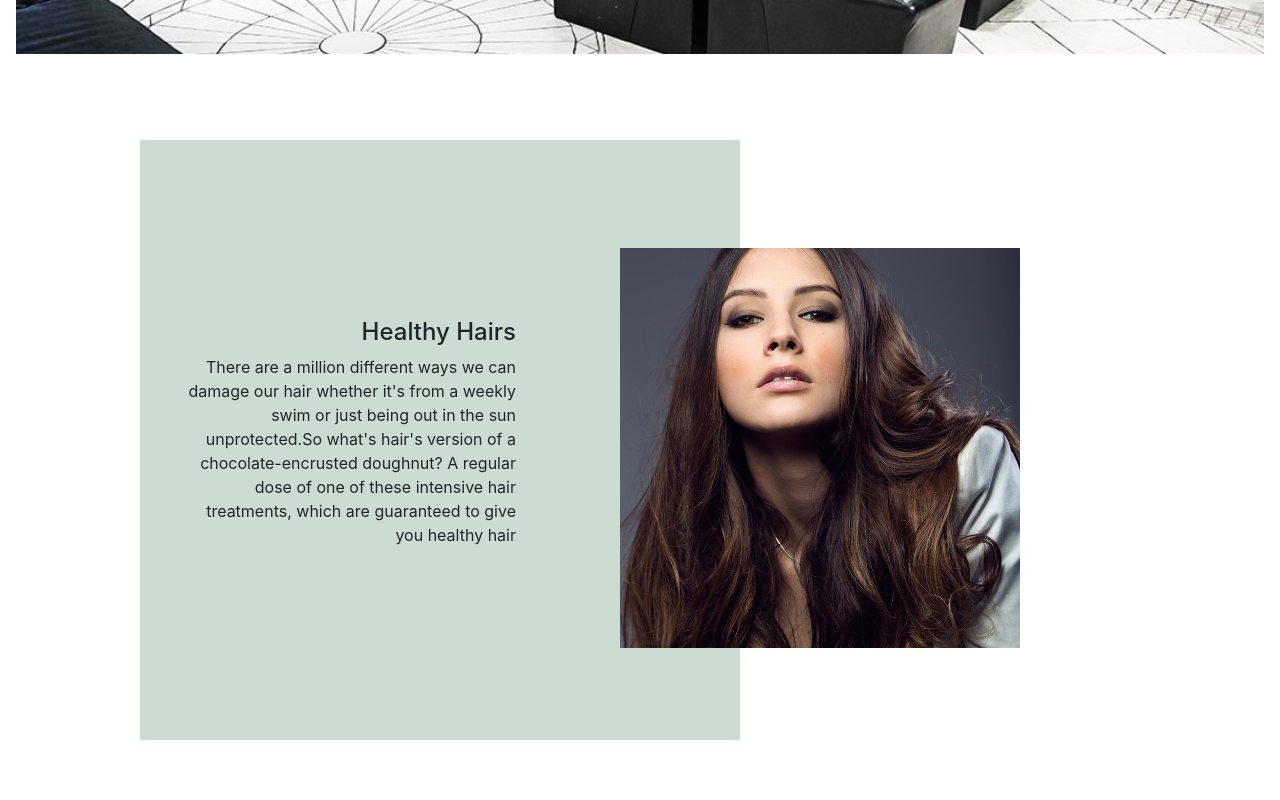
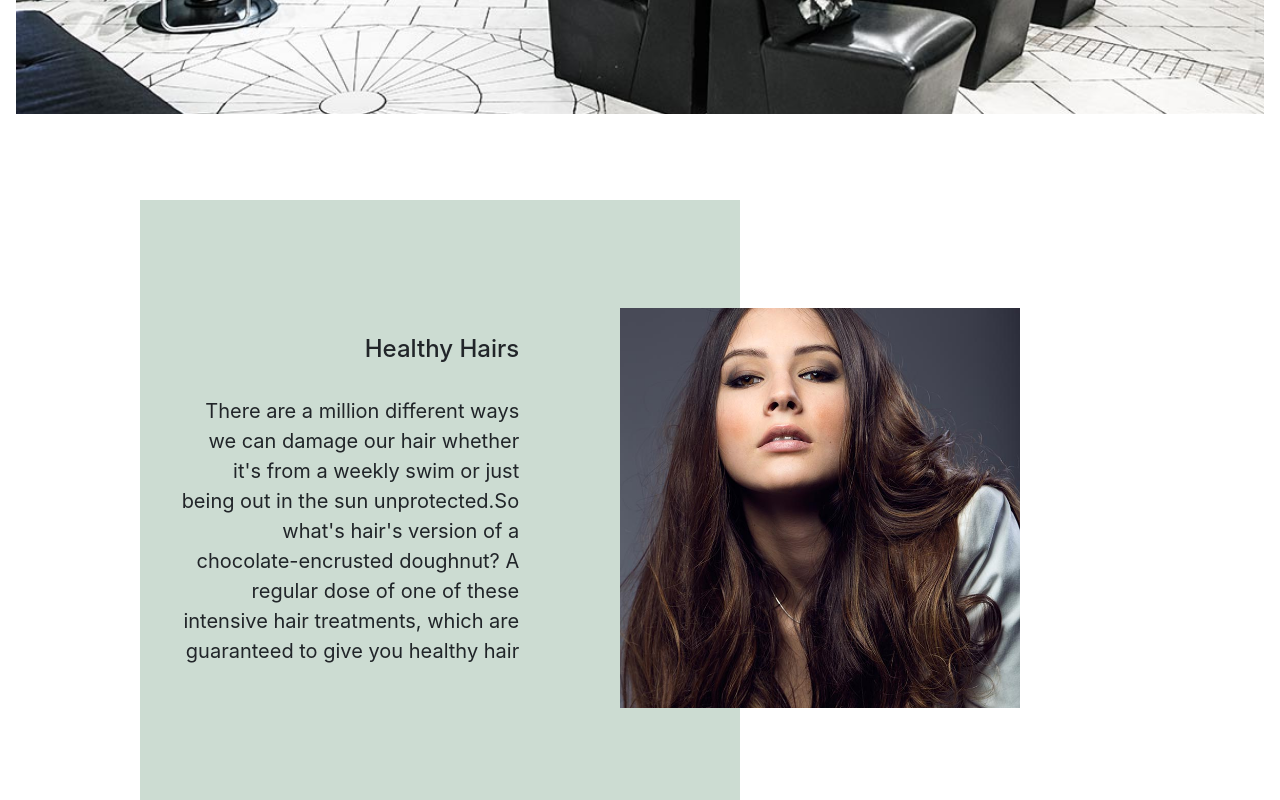
Before and after one commit to shefy123/salon, a plain HTML site: page index.html in a window 1280 px wide. Shown: the part 1832-2632 px from the top of the page. Before the commit the page ends 2572 px from the top, so only its background shows below. Drawn offline with nearby package versions, Linux system fonts and the light colour scheme.

Commit message:
Add files via upload

```diff
--- a/style.css
+++ b/style.css
@@ -47,8 +47,7 @@
 }
 .portfolio-container .card-text {
     font-size: 20px;
-    font-weight: 500;
-    font-family: 'Roboto Condensed', sans-serif;
+
 }
 
 
@@ -95,12 +94,16 @@
     padding: 36px !important;
 }
 .healthy-hairs h4 {
-    width: 340px;
+    width: 65%;
     text-align: right;
+    margin-bottom: 16px;
+    margin-top: 16px;
 }
 .healthy-hairs p {
-    width: 340px;
+    width: 65%;
     text-align: right;
+    margin-top: 16px;
+    font-size: 20px;
 }
 .hair-image {
     background-image: url('images/hair.jpg');
@@ -114,8 +117,6 @@
 }
 
 
-@media only screen and (max-width: 600px) {
-    body {
-        background-color: lightblue;
-    }
+@media only screen and (max-width: 995px) {
+
 }
```
